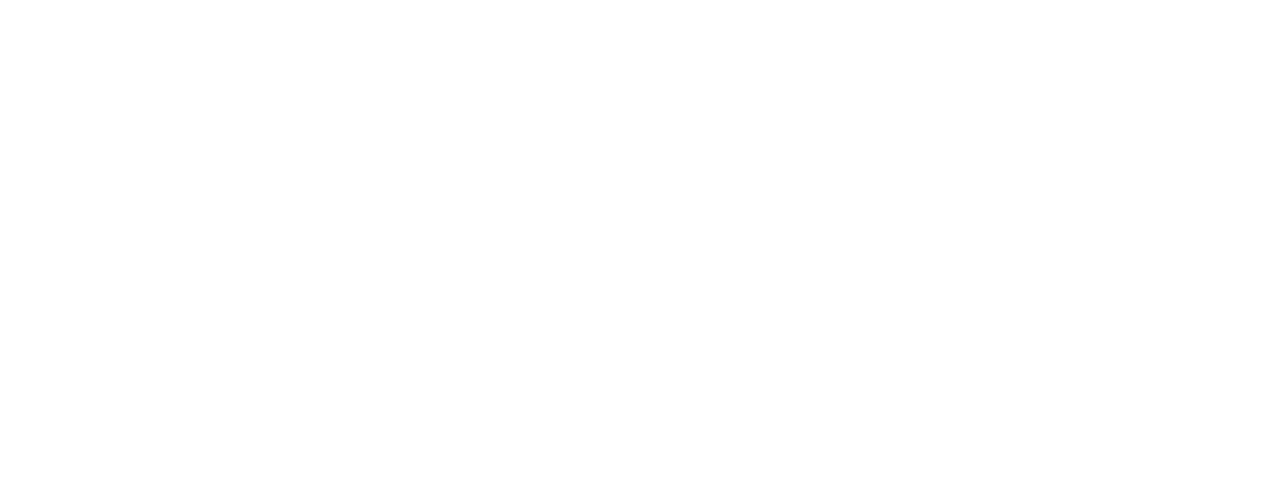
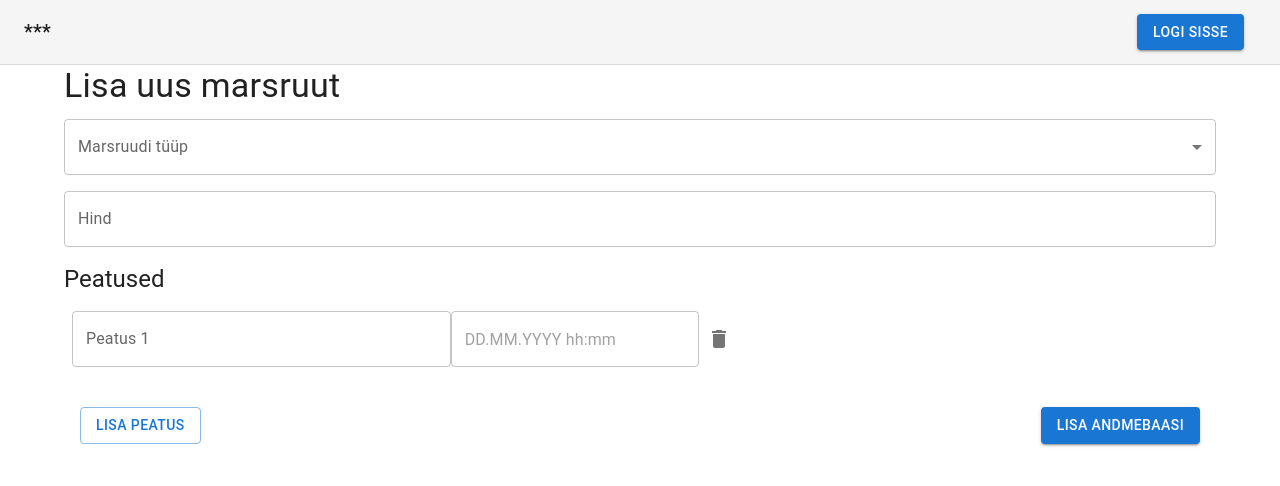
Before and after one commit to Rbr4t/PiletASI, a React (Vite) app in the folder frontend/: page /admin/1 in a window 1280 px wide. Before the commit this address had no page. Shown: the top 486 px of the page. Built offline with nearby package versions, Linux system fonts and the light colour scheme; the HTML template or start-up script is replaced by a standard one.

Commit message:
admini redigeerimise paneel

```diff
--- a/frontend/package.json
+++ b/frontend/package.json
@@ -14,7 +14,10 @@
     "@emotion/styled": "^11.11.0",
     "@fontsource/roboto": "^5.0.8",
     "@mui/icons-material": "^5.15.7",
+    "@mui/lab": "^5.0.0-alpha.165",
     "@mui/material": "^5.15.7",
+    "@mui/x-date-pickers": "^6.19.4",
+    "dayjs": "^1.11.10",
     "react": "^18.2.0",
     "react-dom": "^18.2.0",
     "react-router-dom": "^6.22.0"
--- a/frontend/src/App.jsx
+++ b/frontend/src/App.jsx
@@ -1,31 +1,28 @@
-import { Route, Routes } from 'react-router-dom'
-import SignIn from './lehed/Login'
-import SignUp from './lehed/Registreeri'
-import IndexPage from './lehed/IndexLeht'
-import VaataPileteid from './lehed/VaataPileteid'
-import ValideeriPilet from './lehed/ValideeriPilet'
-import AdminLeht from './lehed/AdminLeht'
-import OstaPilet from './lehed/OstaPilet'
-import Tehing from './lehed/Tehing'
+import { Route, Routes } from "react-router-dom";
+import SignIn from "./lehed/Login";
+import SignUp from "./lehed/Registreeri";
+import IndexPage from "./lehed/IndexLeht";
+import VaataPileteid from "./lehed/VaataPileteid";
+import ValideeriPilet from "./lehed/ValideeriPilet";
+import AdminLeht from "./lehed/AdminLeht";
+import OstaPilet from "./lehed/OstaPilet";
+import Tehing from "./lehed/Tehing";
+import AdminRedigeeri from "./lehed/AdminRedigeeri";
 
 function App() {
-
   return (
-
-      <Routes>
-          <Route path='/' Component={IndexPage}/>
-          <Route path='/login' Component={SignIn}/>
-          <Route path='/registreeri' Component={SignUp}/>
-          <Route path='/piletid' Component={VaataPileteid}/>
-          <Route path='/piletid/:piletId' Component={OstaPilet}/>
-          <Route path='/osta/:id' Component={Tehing}/>
-          <Route path='/valideeri' Component={ValideeriPilet}/>
-          <Route path='/admin' Component={AdminLeht}/>
-      </Routes>
-
-
-
-  )
+    <Routes>
+      <Route path="/" Component={IndexPage} />
+      <Route path="/login" Component={SignIn} />
+      <Route path="/registreeri" Component={SignUp} />
+      <Route path="/piletid" Component={VaataPileteid} />
+      <Route path="/piletid/:piletId" Component={OstaPilet} />
+      <Route path="/osta/:id" Component={Tehing} />
+      <Route path="/valideeri" Component={ValideeriPilet} />
+      <Route path="/admin" Component={AdminLeht} />
+      <Route path="/admin/:id" Component={AdminRedigeeri} />
+    </Routes>
+  );
 }
 
-export default App
+export default App;
--- a/frontend/src/lehed/AdminLeht.jsx
+++ b/frontend/src/lehed/AdminLeht.jsx
@@ -1,26 +1,76 @@
-import Päis from "./komponendid/Päis"
-import { createTheme, ThemeProvider } from '@mui/material/styles';
-import { GlobalStyles, CssBaseline, Container, TextField, Button, Typography } from "@mui/material";
-import { useState } from "react";
+import { createTheme, ThemeProvider } from "@mui/material/styles";
+import {
+  CardActionArea,
+  CardMedia,
+  Link,
+  Card,
+  CardContent,
+  CssBaseline,
+  Grid,
+  Typography,
+  GlobalStyles,
+  Container,
+  List,
+  ListItem,
+  ListItemText,
+  IconButton,
+} from "@mui/material";
+import { Edit as EditIcon, Delete as DeleteIcon } from "@mui/icons-material";
+import Päis from "./komponendid/Päis";
 
-export default function AdminLeht() {
+// TODO remove, this demo shouldn't need to reset the theme.
 const defaultTheme = createTheme();
 
+export default function IndexPage() {
+  let marsruudid = [{}, {}];
+
   return (
-        <>
     <ThemeProvider theme={defaultTheme}>
-            <GlobalStyles styles={{ ul: { margin: 0, padding: 0, listStyle: 'none' } }} />
+      <GlobalStyles
+        styles={{ ul: { margin: 0, padding: 0, listStyle: "none" } }}
+      />
       <CssBaseline />
-
       <Päis />
 
-            <Container disableGutters maxWidth="sm" component="main" sx={{ pt: 8, pb: 6 }}>
-
-
-
+      <Container
+        disableGutters
+        maxWidth="sm"
+        component="main"
+        sx={{ pt: 8, pb: 6 }}
+      >
+        <Card sx={{ minWidth: 275 }}>
+          <List
+            sx={{
+              width: "100%",
+              bgcolor: "background.paper",
+            }}
+          >
+            {[1, 2, 3].map((value) => (
+              <List
+                item
+                key={value}
+                style={{ display: "flex", justifyContent: "space-between" }}
+              >
+                <ListItem>
+                  <ListItemText primary={`Line item ${value}`} />
+                </ListItem>
+                <List item style={{ display: "flex" }}>
+                  <ListItem>
+                    <IconButton aria-label="comment">
+                      <EditIcon />
+                    </IconButton>
+                  </ListItem>
+                  <ListItem>
+                    <IconButton aria-label="delete">
+                      <DeleteIcon />
+                    </IconButton>
+                  </ListItem>
+                </List>
+              </List>
+            ))}
+          </List>
+        </Card>
       </Container>
-
     </ThemeProvider>
-        </>
-    )
+  );
 }
--- /dev/null
+++ b/frontend/src/lehed/AdminRedigeeri.jsx
@@ -0,0 +1,227 @@
+import Päis from "./komponendid/Päis";
+import { createTheme, ThemeProvider } from "@mui/material/styles";
+import { CenterFocusStrong, Delete as DeleteIcon } from "@mui/icons-material";
+import {
+  Container,
+  Typography,
+  TextField,
+  Button,
+  FormControl,
+  InputLabel,
+  Select,
+  MenuItem,
+  Grid,
+  IconButton,
+  GlobalStyles,
+  CssBaseline,
+} from "@mui/material";
+
+import { AdapterDayjs } from "@mui/x-date-pickers/AdapterDayjs";
+import { LocalizationProvider } from "@mui/x-date-pickers/LocalizationProvider";
+import { DateTimePicker } from "@mui/x-date-pickers/DateTimePicker";
+import { renderTimeViewClock } from "@mui/x-date-pickers/timeViewRenderers";
+import "dayjs/locale/et";
+
+import { useState } from "react";
+
+let transpordiVahendid = ["buss", "rong", "lennuk"];
+
+export default function AdminRedigeeri() {
+  const defaultTheme = createTheme();
+
+  const [formData, setFormData] = useState({
+    transportType: "",
+    customTransportType: "",
+    price: "",
+    stops: [{ id: 0, stop: "", timestamp: null }],
+  });
+
+  const handleAddStop = () => {
+    const newId =
+      formData.stops.length > 0
+        ? formData.stops[formData.stops.length - 1].id + 1
+        : 0;
+    setFormData({
+      ...formData,
+      stops: [...formData.stops, { id: newId, stop: "", timestamp: null }],
+    });
+  };
+
+  const handleRemoveStop = (id) => {
+    setFormData({
+      ...formData,
+      stops: formData.stops.filter((stop) => stop.id !== id),
+    });
+  };
+
+  const handleStopChange = (id, field, value) => {
+    const newStops = formData.stops.map((stop) => {
+      if (stop.id === id) {
+        return { ...stop, [field]: value };
+      }
+      return stop;
+    });
+    setFormData({
+      ...formData,
+      stops: newStops,
+    });
+  };
+
+  const handleTransportTypeChange = (event) => {
+    const value = event.target.value;
+
+    if (formData.transportType === "+") {
+      setFormData({
+        ...formData,
+        customTransportType: value,
+      });
+    } else {
+      setFormData({
+        ...formData,
+        transportType: value,
+      });
+    }
+  };
+
+  const handleTimestampChange = (id, value) => {
+    const newStops = formData.stops.map((stop) => {
+      if (stop.id === id) {
+        return { ...stop, timestamp: value["$d"] };
+      }
+      return stop;
+    });
+    setFormData({
+      ...formData,
+      stops: newStops,
+    });
+  };
+
+  const handlePublish = () => {
+    // Add your logic to publish the form data
+    console.log(formData);
+  };
+
+  return (
+    <>
+      <ThemeProvider theme={defaultTheme}>
+        <GlobalStyles
+          styles={{ ul: { margin: 0, padding: 0, listStyle: "none" } }}
+        />
+        <CssBaseline />
+
+        <Päis />
+
+        <Container>
+          <Typography variant="h4" gutterBottom>
+            Lisa uus marsruut
+          </Typography>
+          <FormControl fullWidth sx={{ marginBottom: 2 }}>
+            <InputLabel id="transport-type-label">Marsruudi tüüp</InputLabel>
+            <Select
+              labelId="transport-type-label"
+              id="transport-type"
+              value={formData.transportType}
+              onChange={handleTransportTypeChange}
+              label="Type of Transportation"
+            >
+              {transpordiVahendid.map((v) => (
+                <MenuItem key={v} value={v}>
+                  {v}
+                </MenuItem>
+              ))}
+
+              <MenuItem value="+">+</MenuItem>
+            </Select>
+          </FormControl>
+          {formData.transportType === "+" && (
+            <TextField
+              fullWidth
+              id="custom-transport-type"
+              label="Lisa uus transpordiviis"
+              onChange={handleTransportTypeChange}
+              sx={{ marginBottom: 2 }}
+            />
+          )}
+          <TextField
+            fullWidth
+            id="price"
+            label="Hind"
+            value={formData.price}
+            onChange={(e) =>
+              /^-?[0-9]+(?:\.[0-9]+)?$/.test(e.target.value) ||
+              e.target.value === ""
+                ? setFormData({ ...formData, price: e.target.value })
+                : null
+            }
+            sx={{ marginBottom: 2 }}
+          />
+          <Typography variant="h5" gutterBottom>
+            Peatused
+          </Typography>
+
+          {formData.stops.map((stop, index) => (
+            <Grid
+              container
+              key={index}
+              padding={1}
+              alignItems="center"
+              justifyContent="start"
+            >
+              <Grid item xs={4}>
+                <TextField
+                  fullWidth
+                  id={`stop-${stop.id}`}
+                  label={`Peatus ${index + 1}`}
+                  value={stop.stop}
+                  onChange={(e) =>
+                    handleStopChange(stop.id, "stop", e.target.value)
+                  }
+                />
+              </Grid>
+
+              <Grid item>
+                <LocalizationProvider
+                  dateAdapter={AdapterDayjs}
+                  adapterLocale="et"
+                >
+                  <DateTimePicker
+                    viewRenderers={{
+                      hours: renderTimeViewClock,
+                      minutes: renderTimeViewClock,
+                      seconds: renderTimeViewClock,
+                    }}
+                    value={stop.timestamp}
+                    onChange={(value) => handleTimestampChange(stop.id, value)}
+                  />
+                </LocalizationProvider>
+              </Grid>
+
+              <Grid item alignItems="center" justifyContent="center">
+                <IconButton onClick={() => handleRemoveStop(stop.id)}>
+                  <DeleteIcon />
+                </IconButton>
+              </Grid>
+            </Grid>
+          ))}
+          <Container
+            style={{
+              padding: "1rem",
+              display: "flex",
+              alignItems: "center",
+              marginTop: "1rem",
+              justifyContent: "space-between",
+            }}
+          >
+            <Button variant="outlined" onClick={handleAddStop}>
+              Lisa peatus
+            </Button>
+
+            <Button variant="contained" onClick={handlePublish}>
+              Lisa andmebaasi
+            </Button>
+          </Container>
+        </Container>
+      </ThemeProvider>
+    </>
+  );
+}
--- a/frontend/src/lehed/OstaPilet.jsx
+++ b/frontend/src/lehed/OstaPilet.jsx
@@ -99,6 +99,8 @@
                     </Grid>
                   ))}
                 </List>
+
+                <Typography>Hind: 5€</Typography>
               </CardContent>
             </Card>
 
--- a/frontend/src/lehed/VaataPileteid.jsx
+++ b/frontend/src/lehed/VaataPileteid.jsx
@@ -19,6 +19,7 @@
 
 let algusKohad = ["Nõo", "Tartu"];
 let loppKohad = ["Nõo", "Tartu"];
+let piletTüübid = ["Buss", "Rong", "Rakett"];
 
 const peatused = [
   { peatused: ["Tartu", "Teaduspark", "Nõo", "Elva"], kuupäev: Date(), id: 1 },
@@ -68,15 +69,32 @@
         maxWidth="md"
         component="main"
         sx={{ pt: 8, pb: 6 }}
+        style={{ display: "flex", flexDirection: "column", gap: "1rem" }}
       >
-        <form noValidate autoComplete="off" onSubmit={handleSubmit}>
-          <Grid
-            container
-            direction="row"
-            justifyContent="center"
-            alignItems="center"
-            gap={5}
+        <form
+          noValidate
+          autoComplete="off"
+          style={{
+            display: "flex",
+            justifyContent: "center",
+            alignItems: "center",
+          }}
+          onSubmit={handleSubmit}
         >
+          <Grid>
+            <Grid container item marginBottom={1}>
+              <Autocomplete
+                disablePortal
+                id="tyyp"
+                options={piletTüübid}
+                sx={{ width: 300 }}
+                renderInput={(params) => (
+                  <TextField {...params} label="Pileti tüüp" />
+                )}
+              />
+            </Grid>
+
+            <Grid container alignItems="center" item direction="row">
               <Autocomplete
                 disablePortal
                 id="algus"
@@ -96,9 +114,7 @@
                   <TextField {...params} label="Sihtkoht" />
                 )}
               />
-            <Button variant="contained" color="primary" type="submit">
-              Otsi
-            </Button>
+            </Grid>
           </Grid>
         </form>
 
--- a/frontend/src/lehed/komponendid/Sõit.jsx
+++ b/frontend/src/lehed/komponendid/Sõit.jsx
@@ -14,6 +14,7 @@
   Collapse,
   IconButton,
   Typography,
+  Container,
 } from "@mui/material";
 import DirectionsBusIcon from "@mui/icons-material/DirectionsBus";
 import ExpandMoreIcon from "@mui/icons-material/ExpandMore";
@@ -39,13 +40,20 @@
   };
 
   return (
-    <>
+    <List style={{ display: "flex", flexDirection: "column", gap: "0.5rem" }}>
       {liinid.map((liin, index) => (
         <Card key={index}>
           <CardHeader
             action={
-              <IconButton>
+              <IconButton
+                style={{
+                  display: "flex",
+                  alignItems: "center",
+                  justifyContent: "center",
+                }}
+              >
                 <DirectionsBusIcon />
+                <Typography>5$</Typography>
               </IconButton>
             }
             title={
@@ -74,7 +82,7 @@
               <List>
                 {liin.peatused.map((d, index) => (
                   <ListItem key={index}>
-                    <ListItemText primary={`${d}`} secondary={"kellaaeg"} />
+                    <ListItemText primary={`${d}`} secondary={`kellaaeg`} />
                   </ListItem>
                 ))}
               </List>
@@ -82,6 +90,6 @@
           </Collapse>
         </Card>
       ))}
-    </>
+    </List>
   );
 }
```
Also changed, not shown: 1 other file (tests, documents, lock files or other folders). Lines whose indentation alone changed are shown as unchanged.
